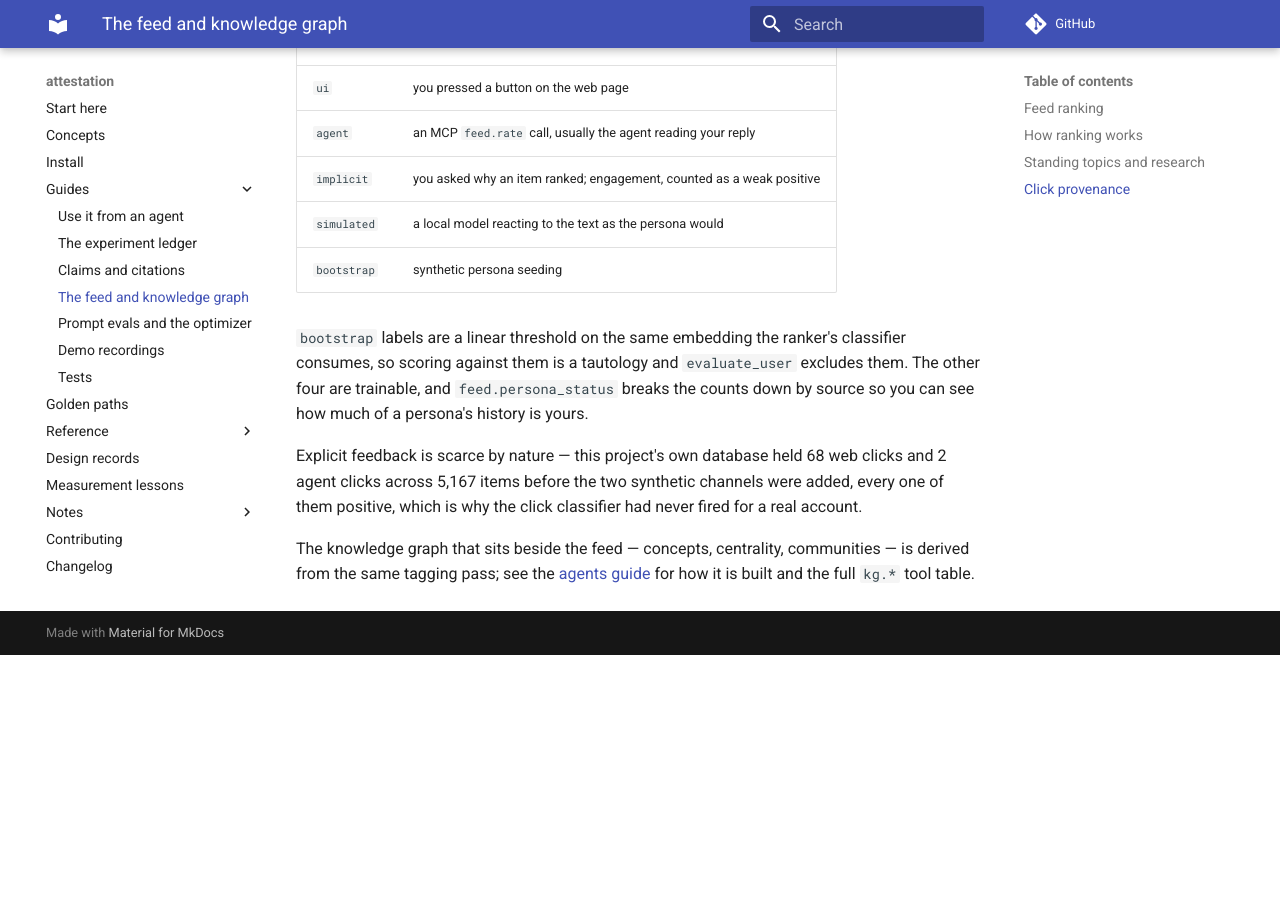
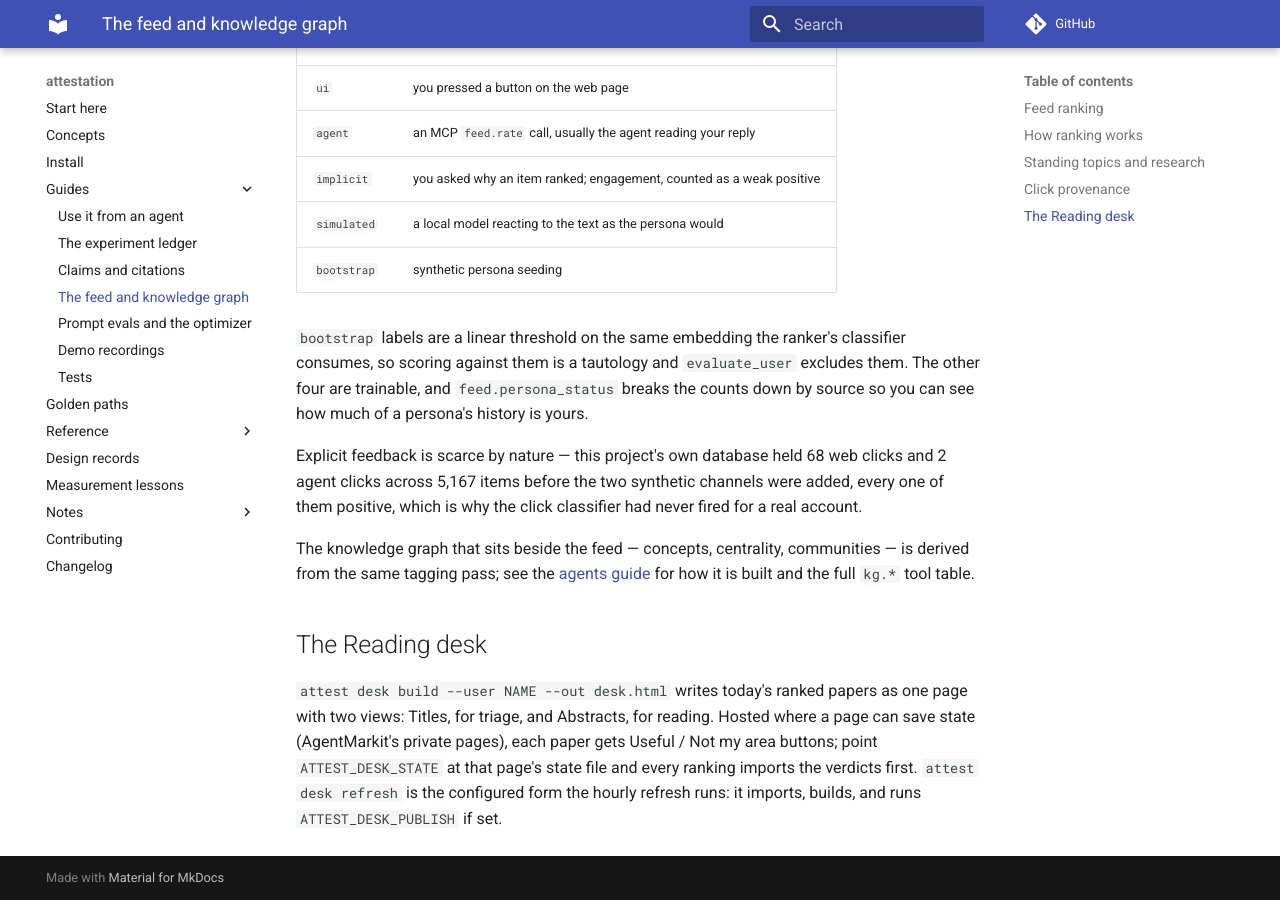
Before and after one commit to mgoldey/attestation, an MkDocs documentation site: the page built from docs/guides/feed.md, in a window 1280 px wide and 900 px high, scrolled down 1711 px. Built offline with MkDocs 1.6.1 and Material for MkDocs 9.7.7, drawn with Linux system fonts in a browser that asks for light colours; comment, search, counter and statistics services are not loaded; before the commit the page ends 2366 px from its top, so only the background shows below that.

Commit message:
docs: the Reading desk
Co-Authored-By: Claude Opus 5.5 <noreply@anthropic.com>

```diff
--- a/docs/guides/feed.md
+++ b/docs/guides/feed.md
@@ -91,3 +91,13 @@ classifier had never fired for a real account.
 The knowledge graph that sits beside the feed — concepts, centrality,
 communities — is derived from the same tagging pass; see the
 [agents guide](agents.md) for how it is built and the full `kg.*` tool table.
+
+## The Reading desk
+
+`attest desk build --user NAME --out desk.html` writes today's ranked papers
+as one page with two views: Titles, for triage, and Abstracts, for reading.
+Hosted where a page can save state (AgentMarkit's private pages), each paper
+gets Useful / Not my area buttons;
+point `ATTEST_DESK_STATE` at that page's state file and every ranking imports
+the verdicts first. `attest desk refresh` is the configured form the hourly
+refresh runs: it imports, builds, and runs `ATTEST_DESK_PUBLISH` if set.
```
Also changed, not shown: CHANGELOG.md (+9 -0 lines), CLAUDE.md (+1 -0 lines), 1 other file.
